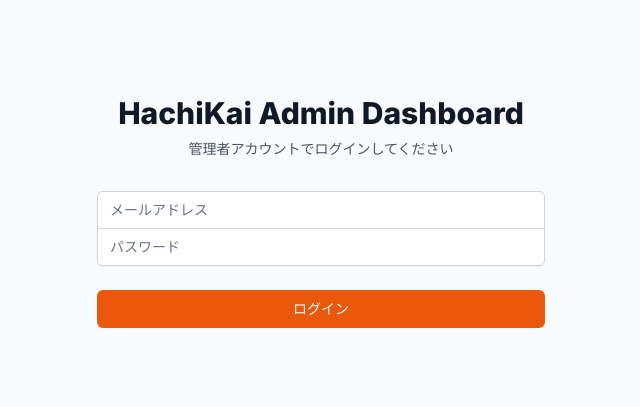
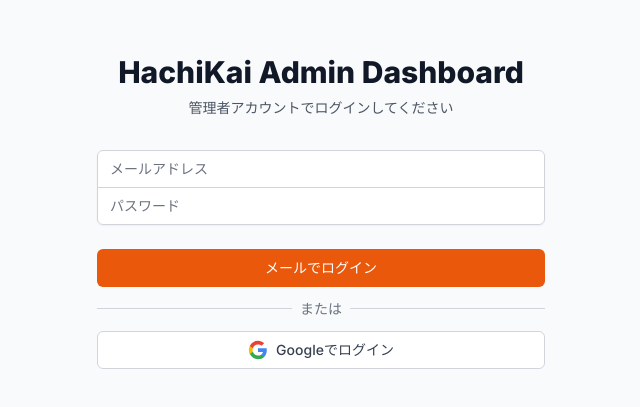
Before and after one commit to jinjinsansan/hachikai, a Next.js app in the folder admin-dashboard/: page / in a window 1280 px wide. Shown: the part 201-608 px from the top of the page, without its empty margins (319-959 px from the left). Built offline with nearby package versions, Linux system fonts and the light colour scheme; no server answers.

Commit message:
feat: Add Google authentication support to admin dashboard
- Updated LoginForm component with Google Sign-In button
- Added GoogleAuthProvider integration
- Updated Firebase setup documentation with Google auth instructions
- Maintained email/password auth as secondary option

```diff
--- a/admin-dashboard/src/components/LoginForm.tsx
+++ b/admin-dashboard/src/components/LoginForm.tsx
@@ -1,7 +1,7 @@
 'use client'
 
 import { useState } from 'react'
-import { signInWithEmailAndPassword } from 'firebase/auth'
+import { signInWithEmailAndPassword, signInWithPopup, GoogleAuthProvider } from 'firebase/auth'
 import { auth } from '@/lib/firebase'
 
 export default function LoginForm() {
@@ -20,6 +20,26 @@
     } catch (error: any) {
       setError('ログインに失敗しました。メールアドレスとパスワードを確認してください。')
       console.error('Login error:', error)
+    } finally {
+      setLoading(false)
+    }
+  }
+
+  const handleGoogleLogin = async () => {
+    setError('')
+    setLoading(true)
+
+    try {
+      const provider = new GoogleAuthProvider()
+      // 管理者のドメインを制限する場合
+      // provider.setCustomParameters({
+      //   hd: 'yourdomain.com'
+      // })
+      const result = await signInWithPopup(auth, provider)
+      console.log('Google login successful:', result.user.email)
+    } catch (error: any) {
+      setError('Googleログインに失敗しました。')
+      console.error('Google login error:', error)
     } finally {
       setLoading(false)
     }
@@ -79,13 +99,37 @@
             </div>
           )}
 
-          <div>
+          <div className="space-y-3">
             <button
               type="submit"
               disabled={loading}
               className="group relative w-full flex justify-center py-2 px-4 border border-transparent text-sm font-medium rounded-md text-white bg-orange-600 hover:bg-orange-700 focus:outline-none focus:ring-2 focus:ring-offset-2 focus:ring-orange-500 disabled:opacity-50"
             >
-              {loading ? 'ログイン中...' : 'ログイン'}
+              {loading ? 'ログイン中...' : 'メールでログイン'}
+            </button>
+
+            <div className="relative">
+              <div className="absolute inset-0 flex items-center">
+                <div className="w-full border-t border-gray-300" />
+              </div>
+              <div className="relative flex justify-center text-sm">
+                <span className="px-2 bg-gray-50 text-gray-500">または</span>
+              </div>
+            </div>
+
+            <button
+              type="button"
+              onClick={handleGoogleLogin}
+              disabled={loading}
+              className="group relative w-full flex justify-center items-center py-2 px-4 border border-gray-300 text-sm font-medium rounded-md text-gray-700 bg-white hover:bg-gray-50 focus:outline-none focus:ring-2 focus:ring-offset-2 focus:ring-orange-500 disabled:opacity-50"
+            >
+              <svg className="w-5 h-5 mr-2" viewBox="0 0 24 24">
+                <path fill="#4285F4" d="M22.56 12.25c0-.78-.07-1.53-.2-2.25H12v4.26h5.92c-.26 1.37-1.04 2.53-2.21 3.31v2.77h3.57c2.08-1.92 3.28-4.74 3.28-8.09z"/>
+                <path fill="#34A853" d="M12 23c2.97 0 5.46-.98 7.28-2.66l-3.57-2.77c-.98.66-2.23 1.06-3.71 1.06-2.86 0-5.29-1.93-6.16-4.53H2.18v2.84C3.99 20.53 7.7 23 12 23z"/>
+                <path fill="#FBBC05" d="M5.84 14.09c-.22-.66-.35-1.36-.35-2.09s.13-1.43.35-2.09V7.07H2.18C1.43 8.55 1 10.22 1 12s.43 3.45 1.18 4.93l2.85-2.22.81-.62z"/>
+                <path fill="#EA4335" d="M12 5.38c1.62 0 3.06.56 4.21 1.64l3.15-3.15C17.45 2.09 14.97 1 12 1 7.7 1 3.99 3.47 2.18 7.07l3.66 2.84c.87-2.6 3.3-4.53 6.16-4.53z"/>
+              </svg>
+              {loading ? 'ログイン中...' : 'Googleでログイン'}
             </button>
           </div>
         </form>
```
Also changed, not shown: 1 other file (tests, documents, lock files or other folders).
